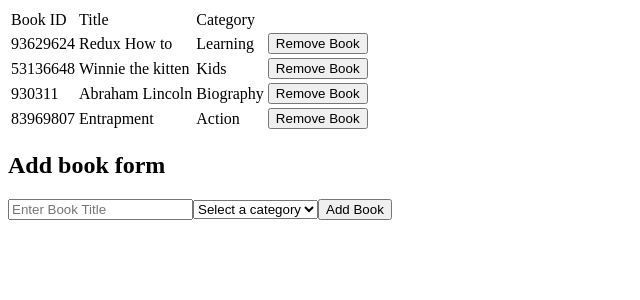
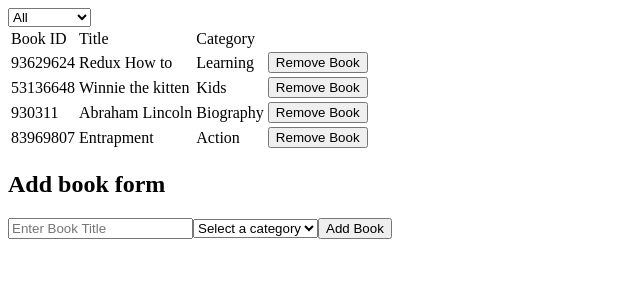
Before and after one commit to chrystalme/magic-books-inc, a React (Create React App) app: page / in a window 1280 px wide. Shown: the top 300 px of the page, without its empty margins (0-640 px from the left). Built offline with nearby package versions, Linux system fonts and the light colour scheme.

Commit message:
Update combineReducer in Reducer

```diff
--- a/src/components/CategoryFilter.jsx
+++ b/src/components/CategoryFilter.jsx
@@ -12,18 +12,19 @@ const CATEGORY = [
   'Sci-Fi',
 ];
 
-const CategoryFilter = ({ handleFilter }) => {
-  <select onChange={(e) => handleFilter(e.target.value)}>
-    {CATEGORY.map((category) => {
+const CategoryFilter = ({ changeFilter }) => (
+  // <select onChange={(e) => changeFilter(e.target.value)}>
+  <select onChange={changeFilter}>
+    {CATEGORY.map((category) => (
       <option key={category} value={category}>
         {category}
-      </option>;
-    })}
-  </select>;
-};
+      </option>
+    ))}
+  </select>
+);
 
 CategoryFilter.propTypes = {
-  handleFilter: PropTypes.func.isRequired,
+  changeFilter: PropTypes.func.isRequired,
 };
 
 export default CategoryFilter;
--- a/src/containers/BooksList.js
+++ b/src/containers/BooksList.js
@@ -2,13 +2,22 @@ import React from 'react';
 import { connect } from 'react-redux';
 import PropTypes from 'prop-types';
 import Book from '../components/Book';
-import { removeBook } from '../actions';
+import { changeFilter, removeBook } from '../actions';
+import CategoryFilter from '../components/CategoryFilter';
 
-const BooksList = ({ books, removeBook }) => {
+const BooksList = ({
+  books, removeBook, changeFilter, filter,
+}) => {
   const handleRemoveBook = (ISBN) => {
     removeBook(ISBN);
   };
+
+  const handleFilter = (filter) => {
+    changeFilter(filter);
+  };
   return (
+    <>
+      <CategoryFilter changeFilter={handleFilter} />
       <table>
         <thead>
           <tr>
@@ -18,18 +27,24 @@ const BooksList = ({ books, removeBook }) => {
           </tr>
         </thead>
         <tbody>
-        {books.map((book) => (
+          {books.filter((book) => (filter === 'All' ? books : book.category === filter)).map((book) => (
             <Book key={book.ISBN} book={book} removeBook={handleRemoveBook} />
           ))}
         </tbody>
       </table>
+    </>
   );
 };
 
-const mapStateToProps = (state) => ({ books: state.Books });
+const mapStateToProps = (state) => (
+  {
+    filter: state.filter,
+    books: state.Books,
+  });
 
 const mapDispatchToProps = (dispatch) => ({
   removeBook: (ISBN) => dispatch(removeBook(ISBN)),
+  changeFilter: (filter) => dispatch(changeFilter(filter)),
 });
 
 const ConnectedComponent = connect(mapStateToProps, mapDispatchToProps)(BooksList);
@@ -37,6 +52,8 @@ const ConnectedComponent = connect(mapStateToProps, mapDispatchToProps)(BooksLis
 BooksList.propTypes = {
   books: PropTypes.arrayOf(PropTypes.object).isRequired,
   removeBook: PropTypes.func.isRequired,
+  changeFilter: PropTypes.func.isRequired,
+  filter: PropTypes.string.isRequired,
 };
 
 export default ConnectedComponent;
--- a/src/index.js
+++ b/src/index.js
@@ -30,7 +30,9 @@ const initialState = {
   ],
 };
 
-const store = createStore(rootReducer, initialState);
+const store = createStore(rootReducer, initialState,
+  // eslint-disable-next-line no-underscore-dangle
+  window.__REDUX_DEVTOOLS_EXTENSION__ && window.__REDUX_DEVTOOLS_EXTENSION__());
 
 ReactDOM.render(
   <React.StrictMode>
--- a/src/reducers/filter.js
+++ b/src/reducers/filter.js
@@ -4,7 +4,6 @@ const changeReducer = (state = 'All', action) => {
   switch (action.type) {
     case CHANGE_FILTER:
       return action.payload;
-
     default:
       return state;
   }
--- a/src/reducers/index.js
+++ b/src/reducers/index.js
@@ -1,8 +1,10 @@
 import { combineReducers } from 'redux';
 import booksReducer from './books';
+import changeReducer from './filter';
 
 const rootReducer = combineReducers({
   Books: booksReducer,
+  filter: changeReducer,
 });
 
 export default rootReducer;
```
Lines whose indentation alone changed are shown as unchanged.
